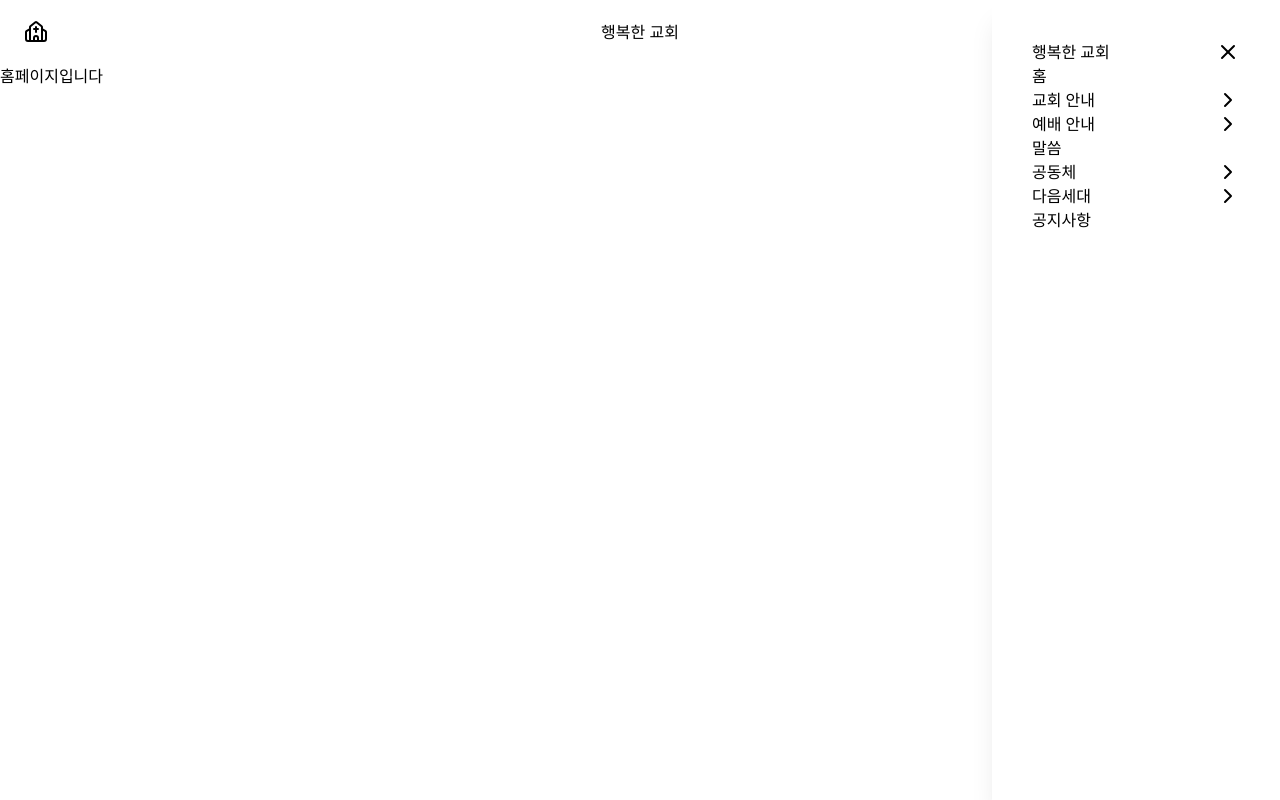
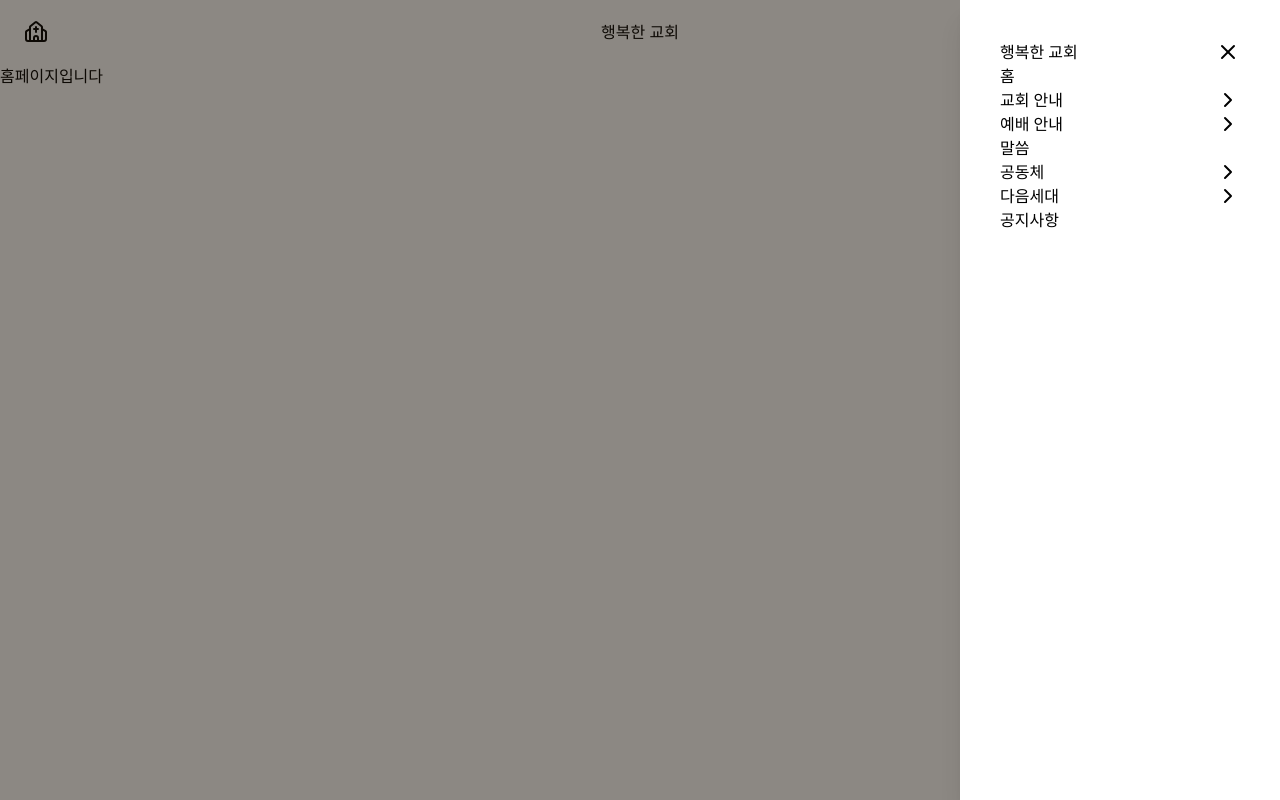
Before and after one commit to strawberryroll/haengbok-site, a Next.js app: page / in a window 1280 px wide. Both pictures are taken after a click on the button 1244 px from the left and 32 px from the top of the page. Built offline with nearby package versions, Linux system fonts and the light colour scheme.

Commit message:
feat: 사이드바 슬라이드 애니메이션 및 오버레이 추가

```diff
--- a/src/components/layout/Header.tsx
+++ b/src/components/layout/Header.tsx
@@ -3,14 +3,21 @@
 import { Church, Menu, X } from 'lucide-react';
 import { useState } from 'react';
 import Sidebar from './Sidebar';
+import Link from 'next/link';
 
 export default function Header() {
   const [isOpen, setIsOpen] = useState(false);
   const handleToggleSidebar = () => setIsOpen((prev) => !prev);
   return (
     <header className="relative flex h-16 items-center justify-between px-6">
-      <Church />
-      <h2 className="absolute left-1/2 -translate-x-1/2">행복한 교회</h2>
+      <Link href="/">
+        <Church />
+      </Link>
+      <Link href="/">
+        <h2 className="absolute top-1/2 left-1/2 -translate-x-1/2 -translate-y-1/2">
+          행복한 교회
+        </h2>
+      </Link>
       <button type="button" onClick={handleToggleSidebar}>
         <Menu />
       </button>
--- a/src/components/layout/Sidebar.tsx
+++ b/src/components/layout/Sidebar.tsx
@@ -26,10 +26,19 @@ export default function Sidebar({ isOpen, onClose }: SidebarProps) {
     });
   }
   return (
+    <>
+      <div
+        onClick={onClose}
+        className={cn(
+          'fixed inset-0 z-40 bg-charcoal/50 transition-opacity duration-300',
+          isOpen ? 'opacity-100' : 'pointer-events-none opacity-0',
+        )}
+      />
+
       <div
         className={cn(
-        'fixed inset-y-0 right-0 z-50 w-72 max-w-[80vw] bg-white p-10 shadow-xl',
-        isOpen ? 'block' : 'hidden',
+          'fixed inset-y-0 right-0 z-50 w-80 max-w-[80vw] bg-white p-10 shadow-xl transition-transform duration-500 ease-in-out',
+          isOpen ? 'translate-x-0' : 'translate-x-full',
         )}
       >
         <div className="flex justify-between">
@@ -61,5 +70,6 @@ export default function Sidebar({ isOpen, onClose }: SidebarProps) {
           </ul>
         </nav>
       </div>
+    </>
   );
 }
--- a/src/lib/nav-items.ts
+++ b/src/lib/nav-items.ts
@@ -34,8 +34,8 @@ export const navItems: NavItem[] = [
     type: 'group',
     label: '예배 안내',
     children: [
-      { label: '예배 시간', href: '/about/worship/schedule' },
-      { label: '주보', href: '/about/worship/bulletin' },
+      { label: '예배 시간', href: '/worship/schedule' },
+      { label: '주보', href: '/worship/bulletin' },
     ],
   },
   { type: 'link', label: '말씀', href: '/sermon' },
```
Lines whose indentation alone changed are shown as unchanged.
